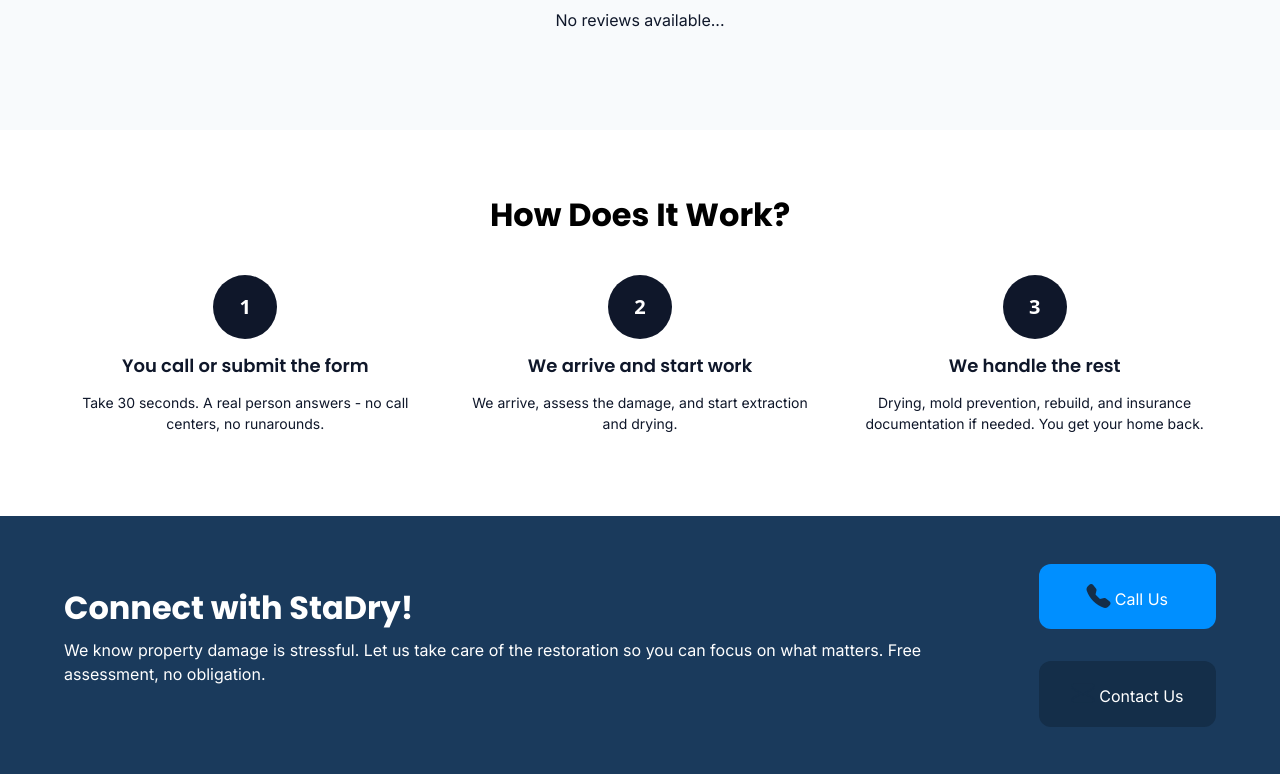
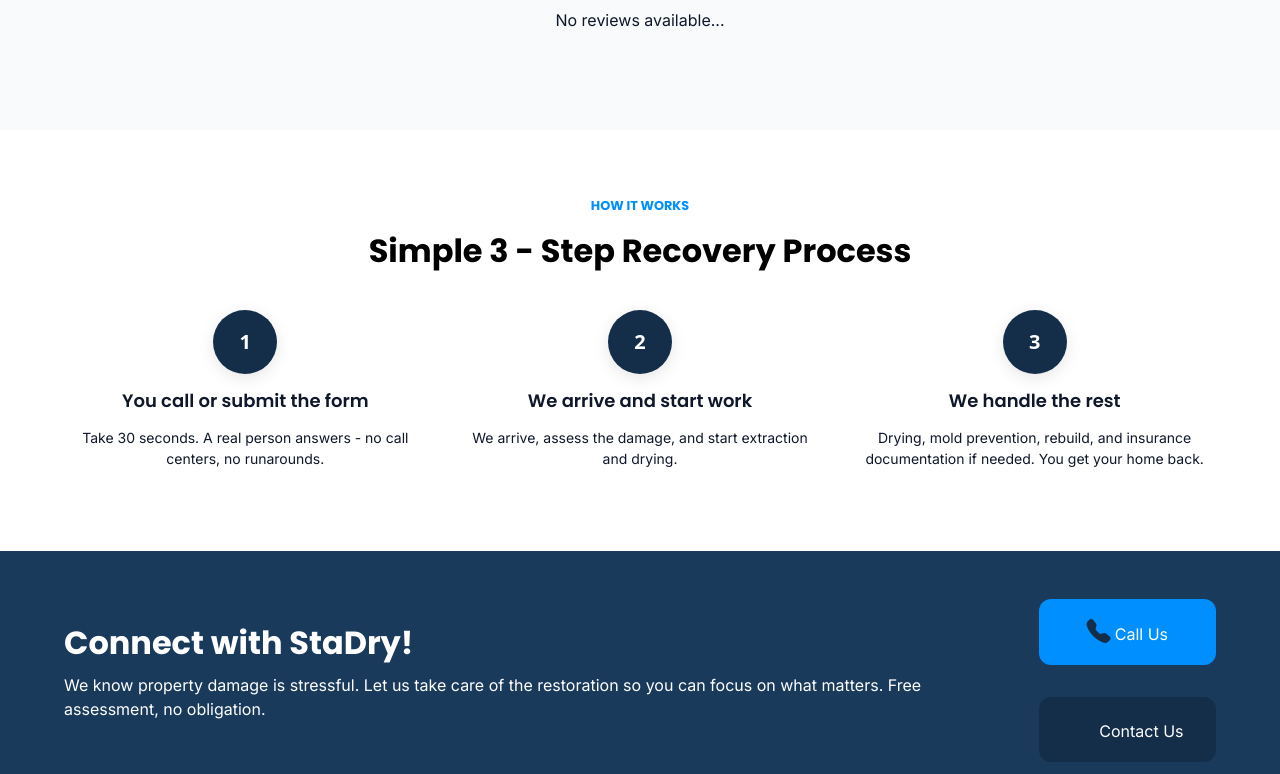
Before and after one commit to vanlandinghamanderson/Restoration-Company-Website, a Django app: page / in a window 1280 px wide. Shown: the part 2269-3043 px from the top of the page. Run offline with Django 5.2, Linux system fonts and the light colour scheme; data that the repository does not hold is empty.

Commit message:
Process Section tweaked

```diff
--- a/static/core/css/styles.css
+++ b/static/core/css/styles.css
@@ -574,7 +574,7 @@ section {
 }
 
 .circle-step {
-    background-color: #0f172a;
+    background-color: var(--color-primary);
     width: 4rem;
     height: 4rem;
     color: white;
@@ -588,6 +588,7 @@ section {
     font-weight: 600;
     font-size: 1.25rem;
     margin-bottom: 1rem;
+    box-shadow: var(--shadow-md);
 }
 
 .step-title {
--- a/templates/core/index.html
+++ b/templates/core/index.html
@@ -121,7 +121,8 @@
 <!----- Step Process Section ----->
 <section class="step-process">
     <div class="container">
-        <h2 class="section-title">How Does It Work?</h2>
+        <span class="section-label">How It Works</span>
+        <h2 class="section-title">Simple 3 - Step Recovery Process</h2>
         <div class="step-process-grid">
             <div class="step-card">
                 <div class="circle-step">1</div>
```
